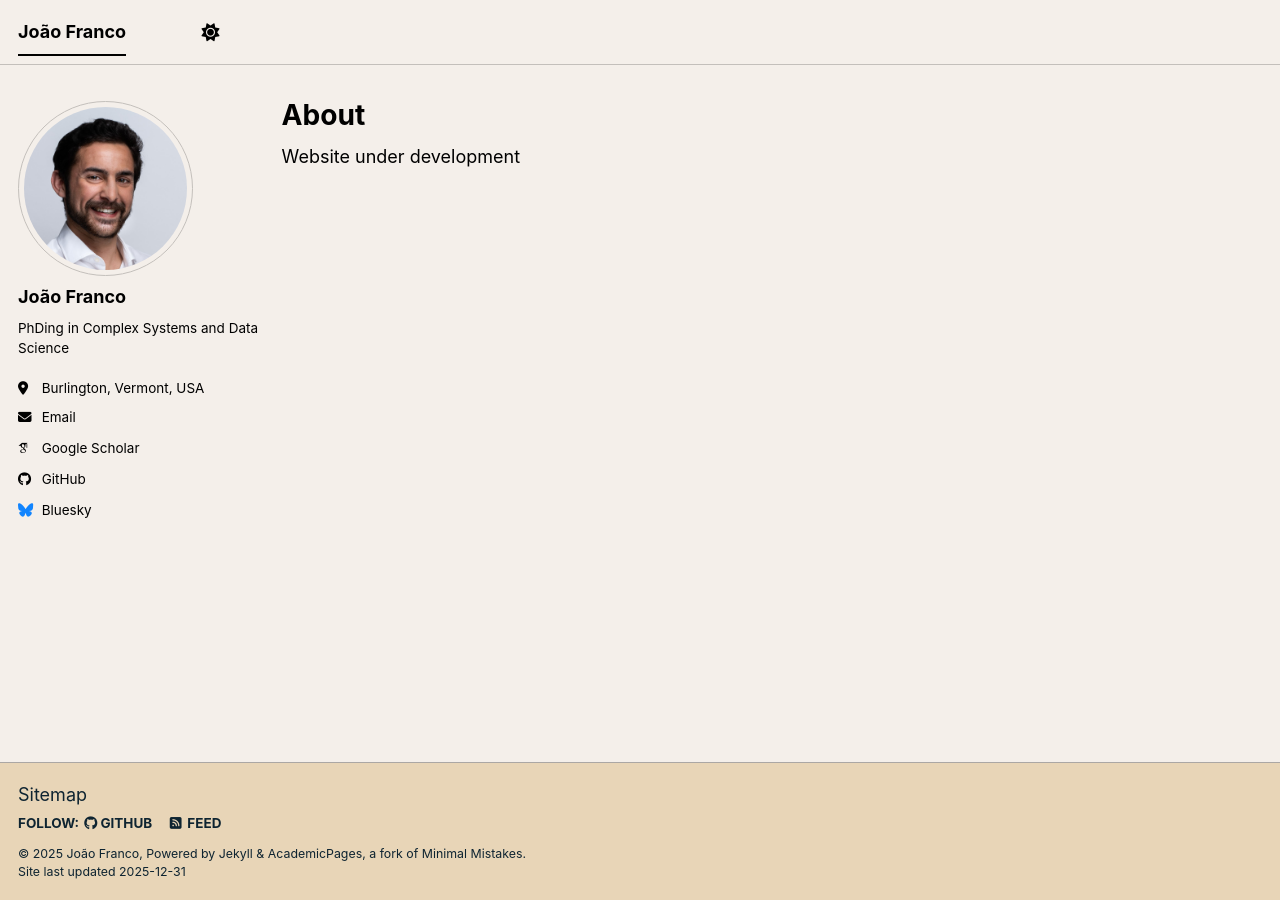
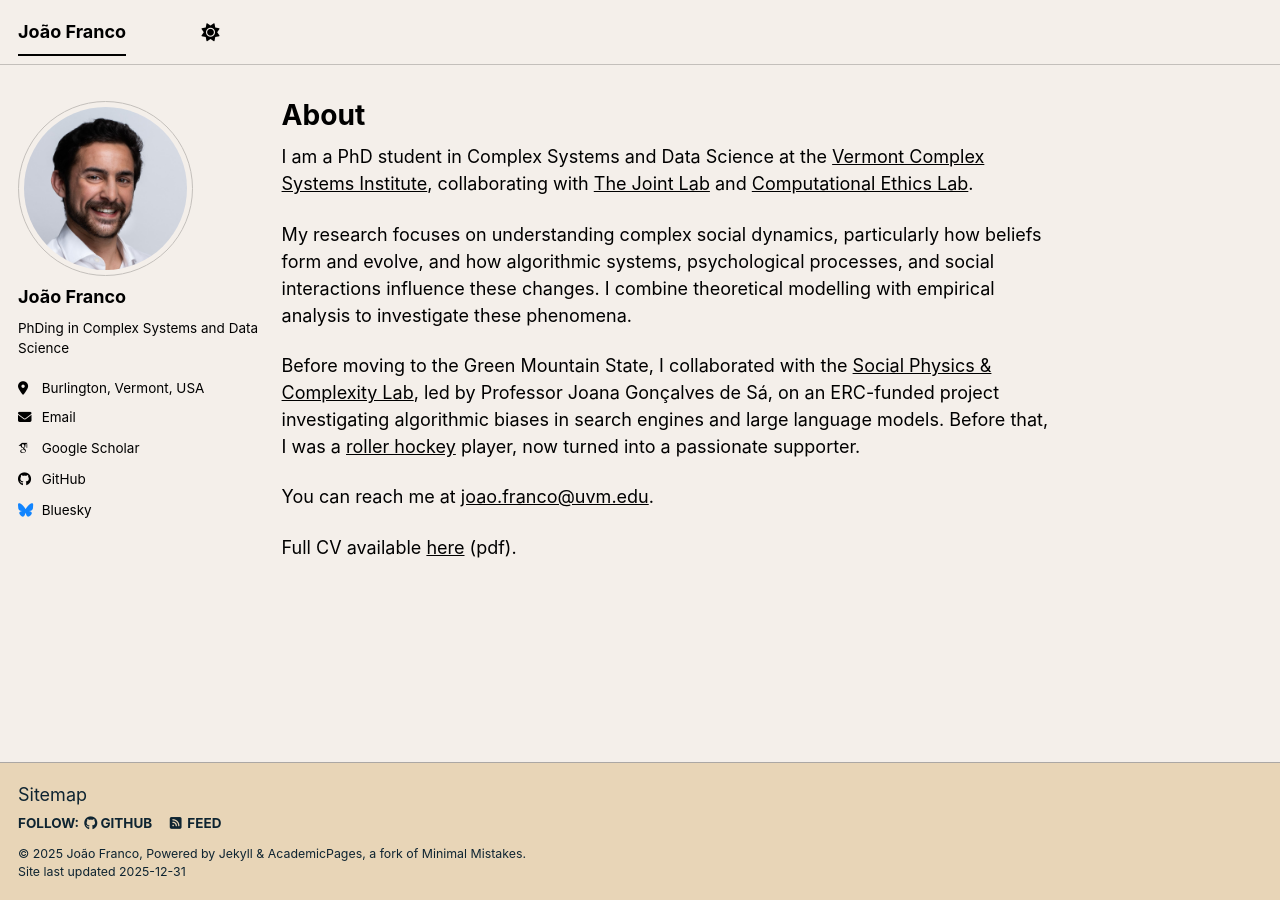
Before and after one commit to OkFranco/okfranco.github.io, a Jekyll site: the page built from _pages/about.md, in a window 1280 px wide. Built offline with Jekyll 4.4.1, drawn with Linux system fonts in a browser that asks for light colours; some web fonts are replaced; a script bundle is joined from its source files by our own code; library files that are not in the unit come from our copies.

Commit message:
about_section_update

```diff
--- a/_pages/about.md
+++ b/_pages/about.md
@@ -7,22 +7,17 @@ redirect_from:
   - /about.html
 ---
 
-Website under development
+<!-- Website under development -->
 
-<!-- I am a PhD student in Complex Systems and Data Science at the [Vermont Complex Systems Institute](https://vermontcomplexsystems.org/), collaborating with [The Joint Lab](https://joint-lab.github.io/) and [Computational Ethics Lab](https://www.compethicslab.org/).
+I am a PhD student in Complex Systems and Data Science at the [Vermont Complex Systems Institute](https://vermontcomplexsystems.org/), collaborating with [The Joint Lab](https://joint-lab.github.io/) and [Computational Ethics Lab](https://www.compethicslab.org/).
 
+My research focuses on understanding complex social dynamics, particularly how beliefs form and evolve, and how algorithmic systems, psychological processes, and social interactions influence these changes. I combine theoretical modelling with empirical analysis to investigate these phenomena.
 
-My research focuses on understanding complex social dynamics, with a keen interest on modelling belief dynamics — how beliefs form and evolve, and the impact of algorithmic, psychological and social factors on these processes - and on analsying belief dynamics from large-scale data.
+Before moving to the Green Mountain State, I collaborated with the [Social Physics & Complexity Lab](https://socialcomplexity.eu/), led by Professor Joana Gonçalves de Sá, on an ERC-funded project investigating algorithmic biases in search engines and large language models. Before that, I was a [roller hockey](https://www.youtube.com/watch?v=qx1tXLwHNU0) player, now turned into a passionate supporter.
 
+You can reach me at [joao.franco@uvm.edu](mailto: joao.franco@uvm.edu).
 
-Before moving to the Green Mountain State, I collaborated with the [Social Physics & Complexity Lab](https://socialcomplexity.eu/), led by Professor Joana Gonçalves de Sá, on an ERC-funded project investigating algorithmic biases in search engines and large language models.
-
-
-I am also a retired [roller hockey](https://www.youtube.com/watch?v=qx1tXLwHNU0) player turned passionate supporter.
-
-Full CV available [here](https://okfranco.github.io/files/CV_Joao_Franco.pdf) (pdf). #TODO: UNCOMMENT THIS -->
-
-<!-- You can reach me at [joao.franco@uvm.edu](mailto: joao.franco@uvm.edu). -->
+Full CV available [here](https://okfranco.github.io/files/CV_Joao_Franco.pdf) (pdf).
 
 
 <!--
--- a/_sass/theme/_okfranco_light.scss
+++ b/_sass/theme/_okfranco_light.scss
@@ -20,11 +20,18 @@ $border                    : mix(#000, $background, 20%);
 $border-dark               : mix(#000, $background, 30%);
 
 /* Color codes used for the site */
-$danger-color               : #cc6666;
-$info-color                 : #81a2be;
-$notice-color               : #de935f;
-$success-color              : #b5bd68;
-$warning-color              : #f0c674;
+// $danger-color               : #cc6666;
+// $info-color                 : #81a2be;
+// $notice-color               : #de935f;
+// $success-color              : #b5bd68;
+// $warning-color              : #f0c674;
+$danger-color   : mix(#fff, #b55252, 15%);
+$info-color     : mix(#fff, #5b7c99, 15%);
+$notice-color   : mix(#fff, #c07a2d, 15%);
+$success-color  : mix(#fff, #6f8f5f, 15%);
+$warning-color  : mix(#fff, #d2a24c, 15%);
+
+
 
 /* Other basic settings for the template */
 $border-radius              : 4px;
```
